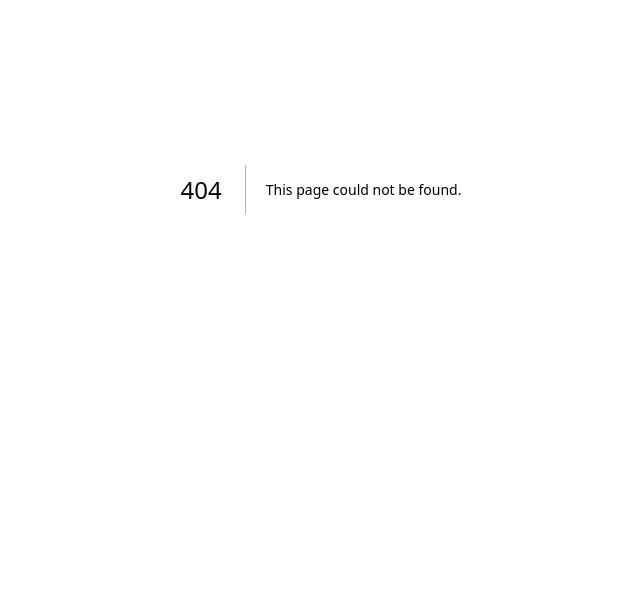
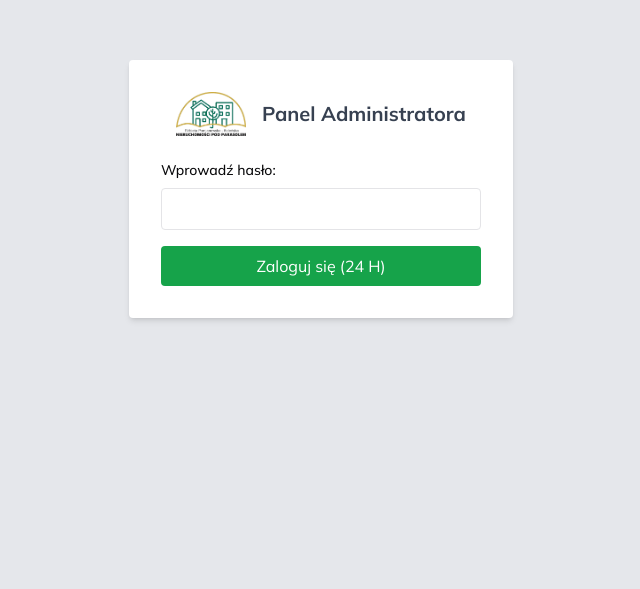
Before and after one commit to jpomian/nieruchomosciPP, a Next.js app: page /login in a window 1280 px wide. Before the commit this address had no page. Shown: the part 211-800 px from the top of the page, without its empty margins (319-959 px from the left). Built offline with nearby package versions, Linux system fonts and the light colour scheme.

Commit message:
Added Login method for admin

```diff
--- a/app/api/authenticate/route.ts
+++ b/app/api/authenticate/route.ts
@@ -1,13 +1,23 @@
-import { NextResponse } from "next/server"
+// app/api/authenticate/route.ts
+import { NextResponse } from 'next/server';
 
-const CORRECT_PASSWORD = "barhan" // Replace with your desired password
+// Use environment variable for the password
+const CORRECT_PASSWORD = 'barhan';
 
 export async function POST(request: Request) {
-  const { password } = await request.json()
+  const { password } = await request.json();
 
   if (password === CORRECT_PASSWORD) {
-    return NextResponse.json({ success: true })
+    const response = NextResponse.json({ success: true });
+    response.cookies.set('auth', 'true', {
+      path: '/',
+      maxAge: 60 * 60 * 24, // 1 day
+      httpOnly: true, // More secure
+      sameSite: 'strict', // More secure
+      secure: process.env.NODE_ENV === 'production' // HTTPS in production
+    });
+    return response;
   } else {
-    return NextResponse.json({ success: false }, { status: 401 })
+    return NextResponse.json({ success: false }, { status: 401 });
   }
 }
--- a/app/components/Carousel.tsx
+++ b/app/components/Carousel.tsx
@@ -21,6 +21,7 @@ export default function CompactList() {
   const [properties, setProperties] = useState<PropertyData[]>([]);
   const [isLoading, setIsLoading] = useState(true);
   const [error, setError] = useState<string | null>(null);
+  const [copiedId, setCopiedId] = useState<string | null>(null);
 
   useEffect(() => {
     const fetchData = async () => {
@@ -64,6 +65,18 @@ export default function CompactList() {
     fetchData();
   }, []);
 
+  const handleCopyClick = async (id: string) => {
+    try {
+      await navigator.clipboard.writeText(
+        `https://nieruchomoscipodparasolem.pl/nieruchomosc/${id}`
+      );
+      setCopiedId(id);
+      setTimeout(() => setCopiedId(null), 2000); // Reset after 2 seconds
+    } catch (err) {
+      console.error("Failed to copy text: ", err);
+    }
+  };
+
   if (error) {
     return (
       <div className="flex items-center justify-center my-6 text-blue-400 text-lg">
@@ -101,14 +114,26 @@ export default function CompactList() {
                 className="group flex items-center bg-white rounded-2xl shadow-2xl hover:shadow-3xl transition-all duration-300 ease-out overflow-hidden relative"
               >
                 <button
-                  onClick={() =>
-                    navigator.clipboard.writeText(
-                      `https://nieruchomoscipodparasolem.pl/nieruchomosc/${property.id}`
-                    )
-                  }
+                  onClick={() => handleCopyClick(property.id)}
                   className="absolute top-3 right-3 p-2 bg-white rounded-full shadow-md hover:bg-gray-100 transition-colors"
-                  title="Copy to clipboard"
+                  title="Skopiuj do schowka"
                 >
+                  {copiedId === property.id ? (
+                    <svg
+                      xmlns="http://www.w3.org/2000/svg"
+                      className="h-5 w-5 text-green-500"
+                      fill="none"
+                      viewBox="0 0 24 24"
+                      stroke="currentColor"
+                    >
+                      <path
+                        strokeLinecap="round"
+                        strokeLinejoin="round"
+                        strokeWidth={2}
+                        d="M5 13l4 4L19 7"
+                      />
+                    </svg>
+                  ) : (
                     <svg
                       xmlns="http://www.w3.org/2000/svg"
                       className="h-5 w-5 text-gray-600"
@@ -123,11 +148,12 @@ export default function CompactList() {
                         d="M8 5H6a2 2 0 00-2 2v12a2 2 0 002 2h10a2 2 0 002-2v-1M8 5a2 2 0 002 2h2a2 2 0 002-2M8 5a2 2 0 012-2h2a2 2 0 012 2m0 0h2a2 2 0 012 2v3m2 4H10m0 0l3-3m-3 3l3 3"
                       />
                     </svg>
+                  )}
                 </button>
 
                 <div className="relative w-1/3 h-40 md:h-56 overflow-hidden">
                   <Link
-                    href={`nieruchomosc/${property.id}`}
+                    href={`/nieruchomosc/${property.id}`}
                     className="block h-full w-full"
                   >
                     <Image
@@ -146,7 +172,7 @@ export default function CompactList() {
                 </div>
                 <div className="flex flex-col p-4 w-2/3 gap-12 md:gap-20">
                   <h3 className="text-xl font-bold text-slate-700 line-clamp-2">
-                    <Link href={`nieruchomosc/${property.id}`}>
+                    <Link href={`/nieruchomosc/${property.id}`}>
                       {property.title}
                     </Link>
                   </h3>
--- /dev/null
+++ b/app/login/page.tsx
@@ -0,0 +1,73 @@
+// app/login/page.tsx
+'use client';
+
+import { useState } from 'react';
+import { useRouter } from 'next/navigation';
+import Image from 'next/image';
+import Logo from '../assets/logo-transparent.png';
+
+export default function LoginPage() {
+  const [password, setPassword] = useState('');
+  const [error, setError] = useState('');
+  const router = useRouter();
+
+  const handleSubmit = async (e: React.FormEvent) => {
+    e.preventDefault();
+    setError('');
+
+    try {
+      const response = await fetch('/api/authenticate', {
+        method: 'POST',
+        headers: {
+          'Content-Type': 'application/json',
+        },
+        body: JSON.stringify({ password }),
+      });
+
+      const data = await response.json();
+
+      if (data.success) {
+        router.push('/panel'); // Redirect to your protected page
+      } else {
+        setError('Błędne hasło.');
+      }
+    } catch (err) {
+      setError('Wystąpił błąd #444. Napisz wiadomość do administratora.');
+    }
+  };
+
+  return (
+    <div className="min-h-screen flex items-center justify-center">
+      <div className="bg-white p-8 rounded shadow-md w-96">
+      <div className="flex items-center justify-center mb-6">
+                    <Image src={Logo} alt='Nieruchomości Pod Parasolem' width={70} height={70} className="mr-4" />
+                    <div className="text-gray-700 text-xl font-bold">
+                        Panel Administratora
+                    </div>
+                </div>
+        {error && <p className="text-red-500 mb-4">{error}</p>}
+        <form onSubmit={handleSubmit}>
+          <div className="mb-4">
+            <label htmlFor="password" className="block text-sm font-medium mb-2">
+              Wprowadź hasło:
+            </label>
+            <input
+              type="password"
+              id="password"
+              value={password}
+              onChange={(e) => setPassword(e.target.value)}
+              className="w-full px-3 py-2 border rounded"
+              required
+            />
+          </div>
+          <button
+            type="submit"
+            className="w-full bg-green-600 text-white py-2 px-4 rounded hover:bg-green-500"
+          >
+            Zaloguj się (24 H)
+          </button>
+        </form>
+      </div>
+    </div>
+  );
+}
--- a/app/panel/oferty/AddOfferForm.tsx
+++ b/app/panel/oferty/AddOfferForm.tsx
@@ -1,17 +1,17 @@
-"use client"
-import { useState } from "react"
-import { useRouter } from "next/navigation"
+"use client";
+import { useState } from "react";
+import { useRouter } from "next/navigation";
 
 export default function AddOfferForm() {
-  const [url, setUrl] = useState("")
-  const router = useRouter()
+  const [url, setUrl] = useState("");
+  const router = useRouter();
 
   const handleSubmit = async (e: React.FormEvent) => {
-    e.preventDefault()
+    e.preventDefault();
     const newOffer = {
       url,
       date: new Date().toISOString(),
-    }
+    };
 
     try {
       const response = await fetch("/api/offers", {
@@ -20,24 +20,27 @@ export default function AddOfferForm() {
           "Content-Type": "application/json",
         },
         body: JSON.stringify(newOffer),
-      })
+      });
 
       if (response.ok) {
-        alert("Dodano nową nieruchomość.")
-        router.refresh()
+        alert("Dodano nową nieruchomość.");
+        router.refresh();
       } else {
-        alert("Błąd serwera.")
-        console.error("Failed to add URL")
+        alert("Błąd serwera.");
+        console.error("Failed to add URL");
       }
     } catch (error) {
-      console.error("Error adding URL:", error)
+      console.error("Error adding URL:", error);
     }
-  }
+  };
 
   return (
     <form onSubmit={handleSubmit} className="space-y-4">
       <div>
-        <label htmlFor="title" className="block text-sm font-medium text-gray-700">
+        <label
+          htmlFor="title"
+          className="block text-sm font-medium text-gray-700"
+        >
           URL
         </label>
         <input
@@ -49,12 +52,14 @@ export default function AddOfferForm() {
           className="mt-1 block w-full rounded-md border-gray-300 shadow-sm focus:border-blue-300 focus:ring focus:ring-blue-200 focus:ring-opacity-50"
         />
       </div>
-      <button
-        type="submit"
-        className="w-full bg-blue-500 text-white py-2 px-4 rounded hover:bg-blue-600 transition-colors"
-      >
-        Dodaj
-      </button>
+      <div className="flex justify-center items-center">
+        <button
+          type="submit"
+          className="w-1/6 bg-green-600 text-white py-2 px-4 rounded hover:bg-green-500 transition-colors"
+        >
+          Dodaj
+        </button>
+      </div>
     </form>
-  )
+  );
 }
```
Also changed, not shown: middleware.ts (added, +23 -0 lines). Lines whose indentation alone changed are shown as unchanged.
